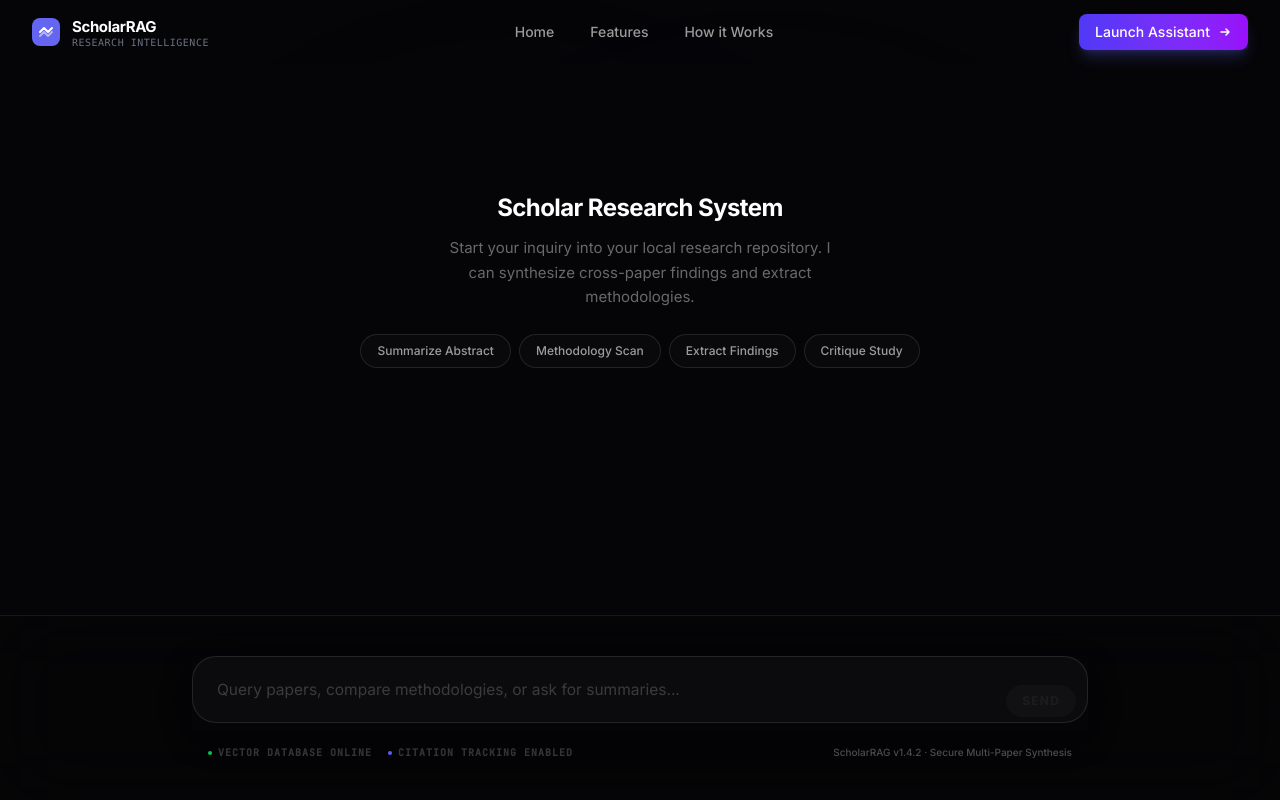
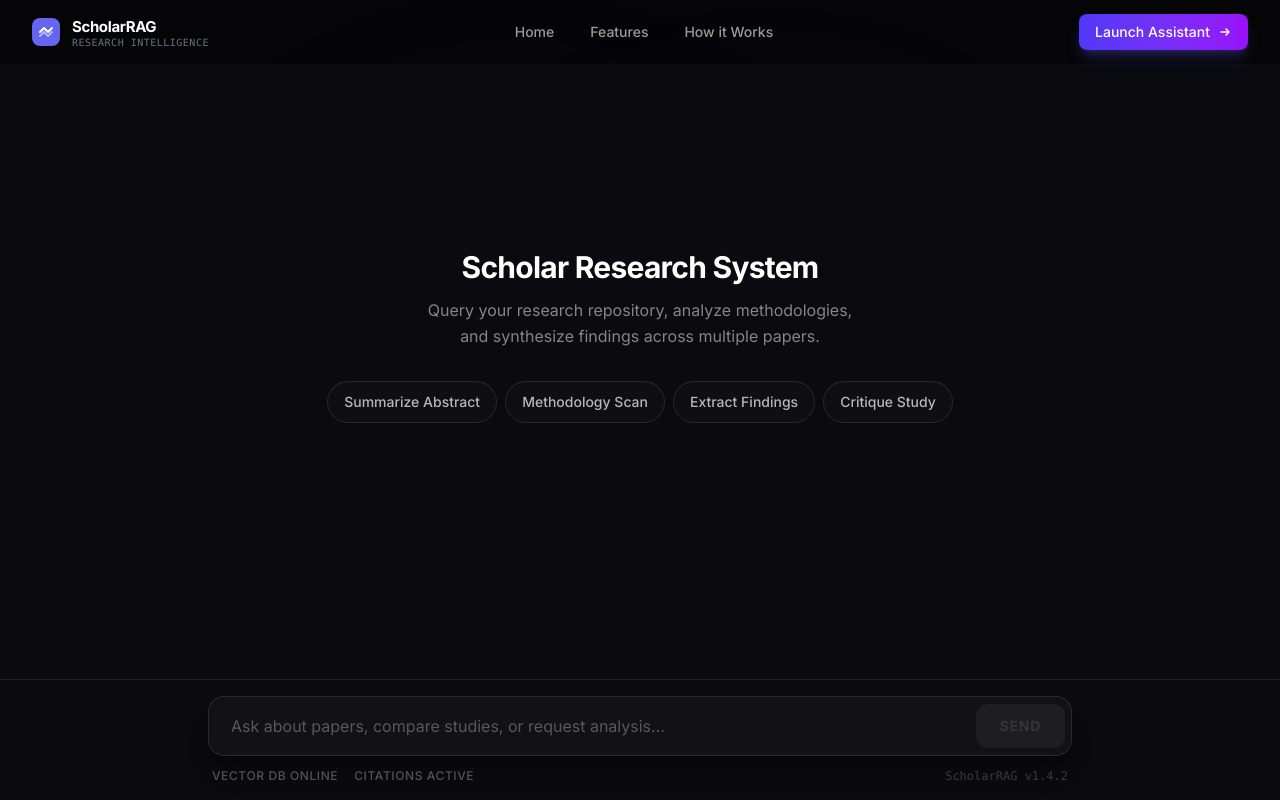
Before and after one commit to NikhilPatil2727/langchain-rag-system, a Next.js app: page /chat in a window 1280 px wide. Built offline with nearby package versions, Linux system fonts and the light colour scheme.

Commit message:
Remove Unwanted Code Of ChatInterface

```diff
--- a/app/chat/page.js
+++ b/app/chat/page.js
@@ -8,11 +8,11 @@ export default function ChatPage() {
     <div className="flex flex-col h-screen bg-[#050507] overflow-hidden">
       <Navbar />
 
-      <div className="flex-1 flex flex-col pt-16 relative">
+      <div className="flex-1 flex flex-col pt-16 relative min-h-0">
         <div className="absolute top-1/4 left-1/4 w-96 h-96 bg-indigo-500/10 blur-[120px] rounded-full pointer-events-none" />
         <div className="absolute bottom-1/4 right-1/4 w-96 h-96 bg-purple-500/10 blur-[120px] rounded-full pointer-events-none" />
 
-        <div className="flex-1 flex flex-col min-h-0 relative z-10">
+        <div className="flex-1 flex flex-col min-h-0 relative z-10 h-full">
           <ChatInterface />
         </div>
       </div>
--- a/components/ChatInterface.jsx
+++ b/components/ChatInterface.jsx
@@ -13,29 +13,126 @@ const QuickActions = ({ onSelect }) => {
   ];
 
   return (
-    <div className="flex flex-wrap gap-2 mt-6 justify-center px-4">
+    <div className="flex flex-wrap gap-2 mt-8 justify-center px-4">
       {actions.map((action, i) => (
-        <button
+        <motion.button
           key={i}
+          initial={{ opacity: 0, y: 10 }}
+          animate={{ opacity: 1, y: 0 }}
+          transition={{ delay: i * 0.1 }}
           onClick={() => onSelect(action.label)}
-          className="px-4 py-2 rounded-full border border-white/10 bg-white/[0.02] hover:bg-white/[0.06] hover:border-indigo-500/30 text-xs font-medium text-white/60 hover:text-white transition-all duration-200"
+          className="group px-4 py-2.5 rounded-full bg-white/[0.02] border border-white/10 hover:border-indigo-500/40 hover:bg-indigo-500/5 text-sm font-medium text-white/70 hover:text-white transition-all duration-200 flex items-center gap-2"
         >
-          {action.label}
-        </button>
+          <span>{action.label}</span>
+        </motion.button>
       ))}
     </div>
   );
 };
 
+const MessageBubble = ({ message }) => {
+  const isUser = message.role === 'user';
+  const isError = message.isError;
+
+  return (
+    <motion.div
+      initial={{ opacity: 0, y: 10 }}
+      animate={{ opacity: 1, y: 0 }}
+      transition={{ duration: 0.3 }}
+      className={`flex w-full gap-4 ${isUser ? 'flex-row-reverse' : 'flex-row'}`}
+    >
+      {/* Avatar */}
+      <div className="flex-shrink-0 mt-1">
+        <div className={`
+          w-8 h-8 rounded-xl flex items-center justify-center font-medium text-sm
+          ${isUser
+            ? 'bg-indigo-600 text-white shadow-lg shadow-indigo-600/20'
+            : isError
+              ? 'bg-red-500/10 text-red-400 border border-red-500/20'
+              : 'bg-indigo-500/10 text-indigo-400 border border-indigo-500/20'
+          }
+        `}>
+          {isUser ? 'U' : 'S'}
+        </div>
+      </div>
+
+      {/* Content */}
+      <div className={`flex flex-col gap-1.5 max-w-[85%] sm:max-w-[75%] ${isUser ? 'items-end' : 'items-start'}`}>
+        <div className={`
+          relative px-5 py-3.5 rounded-2xl text-[15px] leading-relaxed
+          ${isUser
+            ? 'bg-indigo-600 text-white rounded-tr-none'
+            : isError
+              ? 'bg-red-500/10 text-red-200 border border-red-500/20 rounded-tl-none'
+              : 'bg-white/[0.04] text-white border border-white/10 rounded-tl-none'
+          }
+        `}>
+          <p className="whitespace-pre-wrap break-words">{message.content}</p>
+
+          {/* Footer */}
+          <div className="mt-3 flex items-center justify-end gap-3">
+            {message.sources > 0 && (
+              <span className="text-[11px] font-medium text-indigo-300/80 bg-indigo-500/10 px-2 py-1 rounded-md">
+                {message.sources} {message.sources === 1 ? 'source' : 'sources'}
+              </span>
+            )}
+            <span className={`text-[10px] font-medium ${isUser ? 'text-indigo-200' : 'text-white/40'}`}>
+              {message.timestamp}
+            </span>
+          </div>
+        </div>
+      </div>
+    </motion.div>
+  );
+};
+
+const TypingIndicator = () => (
+  <motion.div
+    initial={{ opacity: 0, x: -10 }}
+    animate={{ opacity: 1, x: 0 }}
+    className="flex gap-4"
+  >
+    <div className="w-8 h-8 rounded-xl bg-indigo-500/10 border border-indigo-500/20 flex items-center justify-center text-indigo-400 font-medium text-sm">
+      S
+    </div>
+    <div className="bg-white/[0.04] border border-white/10 rounded-2xl rounded-tl-none px-5 py-4">
+      <div className="flex items-center gap-2">
+        <div className="flex gap-1.5">
+          <motion.div
+            animate={{ scale: [1, 1.2, 1], opacity: [0.5, 1, 0.5] }}
+            transition={{ repeat: Infinity, duration: 1.5, delay: 0 }}
+            className="w-2 h-2 rounded-full bg-indigo-400"
+          />
+          <motion.div
+            animate={{ scale: [1, 1.2, 1], opacity: [0.5, 1, 0.5] }}
+            transition={{ repeat: Infinity, duration: 1.5, delay: 0.2 }}
+            className="w-2 h-2 rounded-full bg-indigo-400"
+          />
+          <motion.div
+            animate={{ scale: [1, 1.2, 1], opacity: [0.5, 1, 0.5] }}
+            transition={{ repeat: Infinity, duration: 1.5, delay: 0.4 }}
+            className="w-2 h-2 rounded-full bg-indigo-400"
+          />
+        </div>
+        <span className="text-sm text-white/50">Scholar is thinking...</span>
+      </div>
+    </div>
+  </motion.div>
+);
+
 export default function ChatInterface() {
   const [messages, setMessages] = useState([]);
   const [input, setInput] = useState('');
   const [isLoading, setIsLoading] = useState(false);
-  const bottomRef = useRef(null);
+  const messagesEndRef = useRef(null);
   const inputRef = useRef(null);
 
+  const scrollToBottom = () => {
+    messagesEndRef.current?.scrollIntoView({ behavior: 'smooth' });
+  };
+
   useEffect(() => {
-    bottomRef.current?.scrollIntoView({ behavior: 'smooth' });
+    scrollToBottom();
   }, [messages, isLoading]);
 
   const handleSubmit = async (e, customInput) => {
@@ -49,9 +146,14 @@ export default function ChatInterface() {
       timestamp: new Date().toLocaleTimeString([], { hour: '2-digit', minute: '2-digit' }),
     };
 
-    setMessages((prev) => [...prev, userMessage]);
+    setMessages(prev => [...prev, userMessage]);
     setInput('');
     setIsLoading(true);
+
+    // Auto-resize textarea
+    if (inputRef.current) {
+      inputRef.current.style.height = 'auto';
+    }
 
     try {
       const result = await askQuestion(finalInput);
@@ -61,13 +163,13 @@ export default function ChatInterface() {
         sources: result.sources,
         timestamp: new Date().toLocaleTimeString([], { hour: '2-digit', minute: '2-digit' }),
       };
-      setMessages((prev) => [...prev, assistantMessage]);
+      setMessages(prev => [...prev, assistantMessage]);
     } catch {
-      setMessages((prev) => [
+      setMessages(prev => [
         ...prev,
         {
           role: 'assistant',
-          content: 'The research engine encountered an error. This may be due to complex paper structure or connectivity issue.',
+          content: 'Unable to process your request. Please try again or rephrase your question.',
           isError: true,
           timestamp: new Date().toLocaleTimeString([], { hour: '2-digit', minute: '2-digit' }),
         },
@@ -77,169 +179,125 @@ export default function ChatInterface() {
     }
   };
 
+  const handleTextareaChange = (e) => {
+    setInput(e.target.value);
+    // Auto-resize
+    e.target.style.height = 'auto';
+    e.target.style.height = `${Math.min(e.target.scrollHeight, 120)}px`;
+  };
+
+  const handleKeyDown = (e) => {
+    if (e.key === 'Enter' && !e.shiftKey) {
+      e.preventDefault();
+      handleSubmit(e);
+    }
+  };
+
   return (
-    <div className="flex flex-col h-full bg-[#050507]">
-      {/* Messages Window */}
-      <div className="flex-1 overflow-y-auto px-4 py-6 md:py-10 space-y-6 md:space-y-10 scroll-smooth no-scrollbar">
-        <div className="max-w-4xl mx-auto">
-          <AnimatePresence initial={false}>
-            {messages.length === 0 && !isLoading && (
+    <div className="flex flex-col h-full bg-[#0A0A0F] min-h-0">
+      {/* Custom Premium Scrollbar Styles */}
+      <style jsx global>{`
+        .chat-scrollbar::-webkit-scrollbar {
+          width: 6px;
+        }
+        .chat-scrollbar::-webkit-scrollbar-track {
+          background: transparent;
+        }
+        .chat-scrollbar::-webkit-scrollbar-thumb {
+          background: rgba(255, 255, 255, 0.1);
+          border-radius: 10px;
+          transition: all 0.2s;
+        }
+        .chat-scrollbar:hover::-webkit-scrollbar-thumb {
+          background: rgba(99, 102, 241, 0.3);
+        }
+      `}</style>
+
+      {/* Messages Container */}
+      <div className="flex-1 overflow-y-auto chat-scrollbar min-h-0">
+        <div className="max-w-4xl mx-auto px-4 py-6 md:py-8 space-y-6">
+          <AnimatePresence mode="wait">
+            {messages.length === 0 && !isLoading ? (
               <motion.div
-                initial={{ opacity: 0, scale: 0.98 }}
-                animate={{ opacity: 1, scale: 1 }}
-                className="flex flex-col items-center justify-center min-h-[40vh] text-center"
+                key="welcome"
+                initial={{ opacity: 0 }}
+                animate={{ opacity: 1 }}
+                exit={{ opacity: 0 }}
+                className="flex flex-col items-center justify-center min-h-[60vh] text-center"
               >
-                <div className="relative mb-8">
-                  <div className="absolute inset-0 bg-indigo-500/20 blur-[40px] rounded-full animate-pulse" />
 
-                </div>
-                <h2 className="text-2xl font-bold text-white mb-3 tracking-tight">Scholar Research System</h2>
-                <p className="text-[15px] text-white/40 max-w-sm mx-auto leading-relaxed text-sm">
-                  Start your inquiry into your local research repository.
-                  I can synthesize cross-paper findings and extract methodologies.
+                <h1 className="text-3xl font-bold text-white mb-3 tracking-tight">
+                  Scholar Research System
+                </h1>
+                <p className="text-white/50 max-w-md mx-auto text-base leading-relaxed">
+                  Query your research repository, analyze methodologies, and synthesize findings across multiple papers.
                 </p>
+
                 <QuickActions onSelect={(val) => handleSubmit(null, val)} />
               </motion.div>
-            )}
+            ) : (
+              <motion.div
+                key="messages"
+                initial={{ opacity: 0 }}
+                animate={{ opacity: 1 }}
+                className="space-y-6"
+              >
+                {messages.map((message, index) => (
+                  <MessageBubble key={index} message={message} />
+                ))}
 
-            {messages.map((message, index) => (
-              <motion.div
-                key={index}
-                initial={{ opacity: 0, y: 16 }}
-                animate={{ opacity: 1, y: 0 }}
-                transition={{ duration: 0.4, ease: [0.22, 1, 0.36, 1] }}
-                className={`flex w-full gap-4 sm:gap-6 ${message.role === 'user' ? 'flex-row-reverse' : 'flex-row'}`}
-              >
-                {/* Initial */}
-                <div className="flex-shrink-0 mt-1">
-                  <div className={`w-9 h-9 sm:w-10 sm:h-10 rounded-xl flex items-center justify-center shadow-lg transition-all duration-300 font-bold text-xs ${message.role === 'user'
-                    ? 'bg-gradient-to-br from-indigo-600 to-indigo-700 text-white'
-                    : message.isError
-                      ? 'bg-red-500/10 text-red-400 border border-red-500/20'
-                      : 'bg-white/[0.03] text-indigo-400 border border-white/10 group-hover:border-indigo-500/30'
-                    }`}>
-                    {message.role === 'user' ? 'U' : 'S'}
-                  </div>
-                </div>
-
-                {/* Content Area */}
-                <div className={`flex flex-col gap-2 max-w-[85%] sm:max-w-[80%] ${message.role === 'user' ? 'items-end' : 'items-start'}`}>
-                  {/* Bubble */}
-                  <div className={`relative px-5 py-4 rounded-2xl group transition-all duration-300 ${message.role === 'user'
-                    ? 'bg-indigo-600 text-white rounded-tr-none shadow-[0_4px_20px_rgba(79,70,229,0.15)]'
-                    : message.isError
-                      ? 'bg-red-500/10 text-red-100 border border-red-500/20 rounded-tl-none font-medium'
-                      : 'bg-white/[0.03] text-white/90 border border-white/[0.08] rounded-tl-none hover:bg-white/[0.05] hover:border-white/10'
-                    }`}>
-                    <div className="text-[14.5px] leading-relaxed selection:bg-indigo-500/50">
-                      <p className="whitespace-pre-wrap">{message.content}</p>
-                    </div>
-
-                    {/* Meta Footer */}
-                    <div className="mt-4 flex items-center justify-between gap-4">
-                      {message.sources > 0 && (
-                        <div className="flex items-center gap-2 py-1 px-2.5 rounded-lg bg-white/5 border border-white/5 transition-colors group-hover:border-indigo-500/20">
-                          <span className="text-[10px] font-semibold text-indigo-300/80 uppercase tracking-wider">
-                            {message.sources} Sources Identified
-                          </span>
-                        </div>
-                      )}
-                      <span className={`text-[10px] sm:text-[11px] font-medium opacity-30 ${message.role === 'user' ? 'text-white' : 'text-white/60'}`}>
-                        {message.timestamp}
-                      </span>
-                    </div>
-                  </div>
-                </div>
-              </motion.div>
-            ))}
-
-            {isLoading && (
-              <motion.div
-                initial={{ opacity: 0, x: -10 }}
-                animate={{ opacity: 1, x: 0 }}
-                className="flex gap-4 sm:gap-6"
-              >
-                <div className="w-9 h-9 sm:w-10 sm:h-10 rounded-xl bg-white/[0.03] border border-white/10 flex items-center justify-center text-indigo-400 font-bold text-xs">
-                  S
-                </div>
-                <div className="flex flex-col gap-3 py-2">
-                  <div className="flex items-center gap-3">
-                    <div className="flex gap-1.5 p-1">
-                      <motion.div animate={{ scale: [1, 1.3, 1], opacity: [0.4, 1, 0.4] }} transition={{ repeat: Infinity, duration: 1, delay: 0 }} className="w-1.5 h-1.5 rounded-full bg-indigo-500" />
-                      <motion.div animate={{ scale: [1, 1.3, 1], opacity: [0.4, 1, 0.4] }} transition={{ repeat: Infinity, duration: 1, delay: 0.2 }} className="w-1.5 h-1.5 rounded-full bg-indigo-500" />
-                      <motion.div animate={{ scale: [1, 1.3, 1], opacity: [0.4, 1, 0.4] }} transition={{ repeat: Infinity, duration: 1, delay: 0.4 }} className="w-1.5 h-1.5 rounded-full bg-indigo-500" />
-                    </div>
-                    <span className="text-[11px] font-medium text-white/40 uppercase tracking-[0.15em] animate-pulse">
-                      Synthesizing evidence...
-                    </span>
-                  </div>
-                </div>
+                {isLoading && <TypingIndicator />}
               </motion.div>
             )}
           </AnimatePresence>
+          <div ref={messagesEndRef} className="h-4" />
         </div>
-        <div ref={bottomRef} className="h-4" />
       </div>
 
-      {/* Control Tray */}
-      <div className="relative border-t border-white/[0.08] bg-[#050507]/80 backdrop-blur-2xl p-4 sm:p-6 lg:p-10">
-        <div className="max-w-4xl mx-auto">
-          <form
-            onSubmit={(e) => handleSubmit(e)}
-            className="relative flex items-end gap-3"
-          >
-            <div className="relative flex-1 group shadow-[0_10px_40px_-15px_rgba(0,0,0,0.5)]">
+      {/* Input Area */}
+      <div className="border-t border-white/10 bg-[#0A0A0F]">
+        <div className="max-w-4xl mx-auto p-4">
+          <form onSubmit={handleSubmit} className="max-w-4xl mx-auto">
+            <div className="flex items-center gap-2 bg-white/[0.03] border border-white/10 rounded-2xl p-1.5 focus-within:border-indigo-500/40 focus-within:bg-white/[0.05] transition-all shadow-xl shadow-black/20">
               <textarea
                 ref={inputRef}
                 value={input}
-                onChange={(e) => setInput(e.target.value)}
-                onKeyDown={(e) => {
-                  if (e.key === 'Enter' && !e.shiftKey) {
-                    e.preventDefault();
-                    handleSubmit(e);
+                onChange={handleTextareaChange}
+                onKeyDown={handleKeyDown}
+                placeholder="Ask about papers, compare studies, or request analysis..."
+                className="flex-1 bg-transparent border-none px-4 py-2.5 text-white placeholder:text-white/30 text-base focus:outline-none resize-none overflow-hidden min-h-[44px] max-h-[120px] leading-relaxed"
+                rows={1}
+                disabled={isLoading}
+              />
+              <button
+                type="submit"
+                disabled={isLoading || !input.trim()}
+                className={`
+                  h-11 px-6 rounded-xl text-sm font-bold uppercase tracking-wider transition-all flex items-center justify-center
+                  ${input.trim() && !isLoading
+                    ? 'bg-indigo-600 text-white hover:bg-indigo-500 shadow-lg shadow-indigo-600/25 active:scale-95'
+                    : 'bg-white/5 text-white/10 cursor-not-allowed'
                   }
-                }}
-                className="w-full bg-white/[0.03] border border-white/[0.1] rounded-2xl sm:rounded-3xl px-6 py-4 sm:py-5 pr-16 text-[14.5px] sm:text-[15.5px] text-white placeholder:text-white/20 focus:outline-none focus:border-indigo-500/40 focus:bg-white/[0.05] transition-all min-h-[56px] sm:min-h-[64px] max-h-48 scrollbar-hide resize-none leading-relaxed"
-                placeholder="Query papers, compare methodologies, or ask for summaries..."
-                rows={1}
-              />
-
-              <div className="absolute right-2.5 bottom-2.5 sm:right-3 sm:bottom-3 flex items-center gap-3">
-                <AnimatePresence>
-                  {input.trim() && (
-                    <motion.span
-                      initial={{ opacity: 0, scale: 0.9 }}
-                      animate={{ opacity: 1, scale: 1 }}
-                      exit={{ opacity: 0, scale: 0.9 }}
-                      className="hidden sm:inline-block text-[10px] font-bold text-indigo-400 bg-indigo-500/10 px-2.5 py-1.5 rounded-lg border border-indigo-500/10 tracking-tight"
-                    >
-                      ENTER TO SEARCH
-                    </motion.span>
-                  )}
-                </AnimatePresence>
-
-                <button
-                  type="submit"
-                  disabled={isLoading || !input.trim()}
-                  className={`px-4 py-2 rounded-xl sm:rounded-2xl text-xs font-bold uppercase tracking-widest transition-all duration-300 ${input.trim() && !isLoading
-                    ? 'bg-gradient-to-r from-indigo-500 to-purple-600 text-white shadow-[0_10px_20px_-5px_rgba(99,102,241,0.4)] hover:scale-[1.05] active:scale-[0.95]'
-                    : 'bg-white/5 text-white/10 cursor-not-allowed opacity-50'
-                    }`}
-                >
-                  Send
-                </button>
-              </div>
+                `}
+              >
+                Send
+              </button>
             </div>
           </form>
 
-          <div className="mt-4 flex flex-col sm:flex-row items-center justify-between gap-3 px-4">
-            <div className="flex items-center gap-4 text-[10px] mono text-white/20 uppercase tracking-widest font-semibold">
-              <span className="flex items-center gap-1.5"><div className="w-1 h-1 rounded-full bg-green-500" /> Vector Database Online</span>
-              <span className="flex items-center gap-1.5"><div className="w-1 h-1 rounded-full bg-indigo-500" /> Citation Tracking Enabled</span>
+          {/* Status Bar */}
+          <div className="mt-3 flex items-center justify-between px-1">
+            <div className="flex items-center gap-4">
+              <div className="flex items-center gap-1.5">
+                <span className="text-xs text-white/30 truncate uppercase tracking-wider font-medium">Vector DB Online</span>
+              </div>
+              <div className="flex items-center gap-1.5">
+                <span className="text-xs text-white/30 truncate uppercase tracking-wider font-medium">Citations Active</span>
+              </div>
             </div>
-            <p className="text-[10px] text-white/30 font-medium">
-              ScholarRAG v1.4.2 · Secure Multi-Paper Synthesis
-            </p>
+            <span className="text-xs text-white/20 font-mono">
+              ScholarRAG v1.4.2
+            </span>
           </div>
         </div>
       </div>
```
